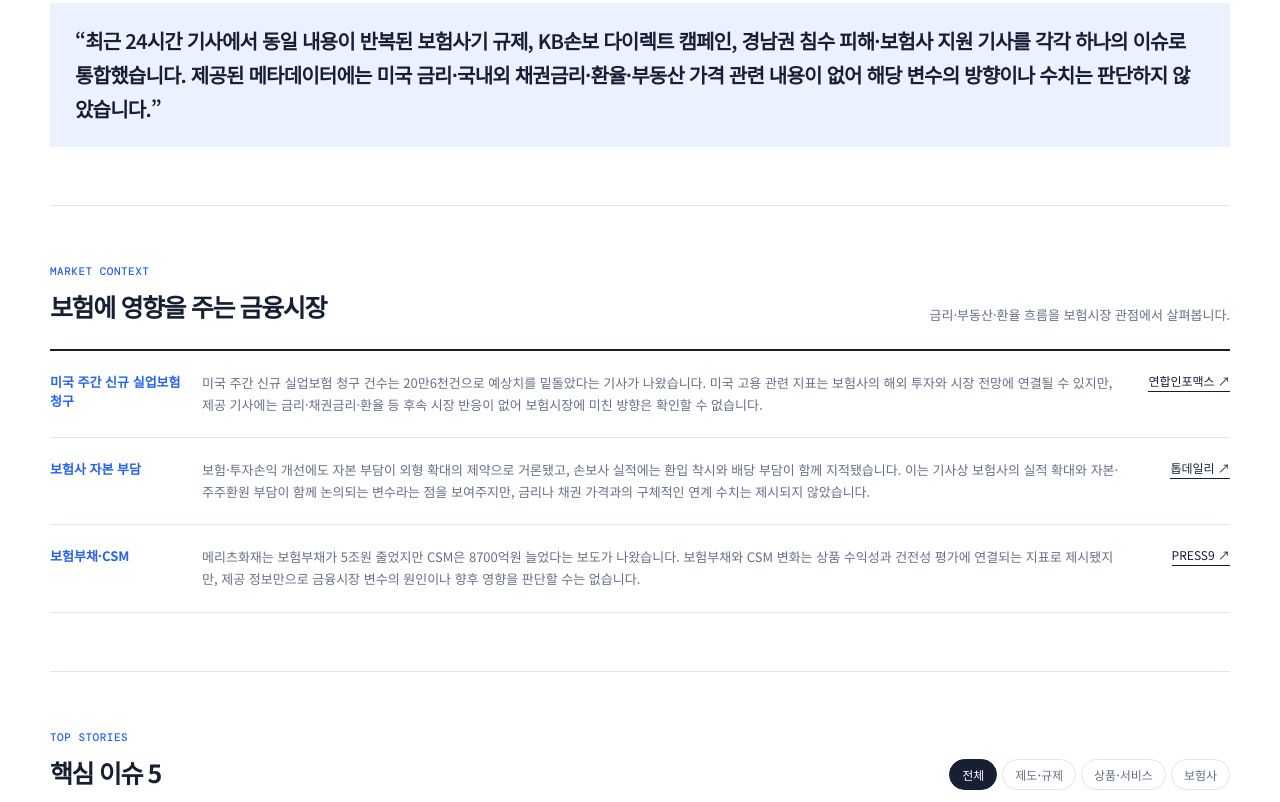
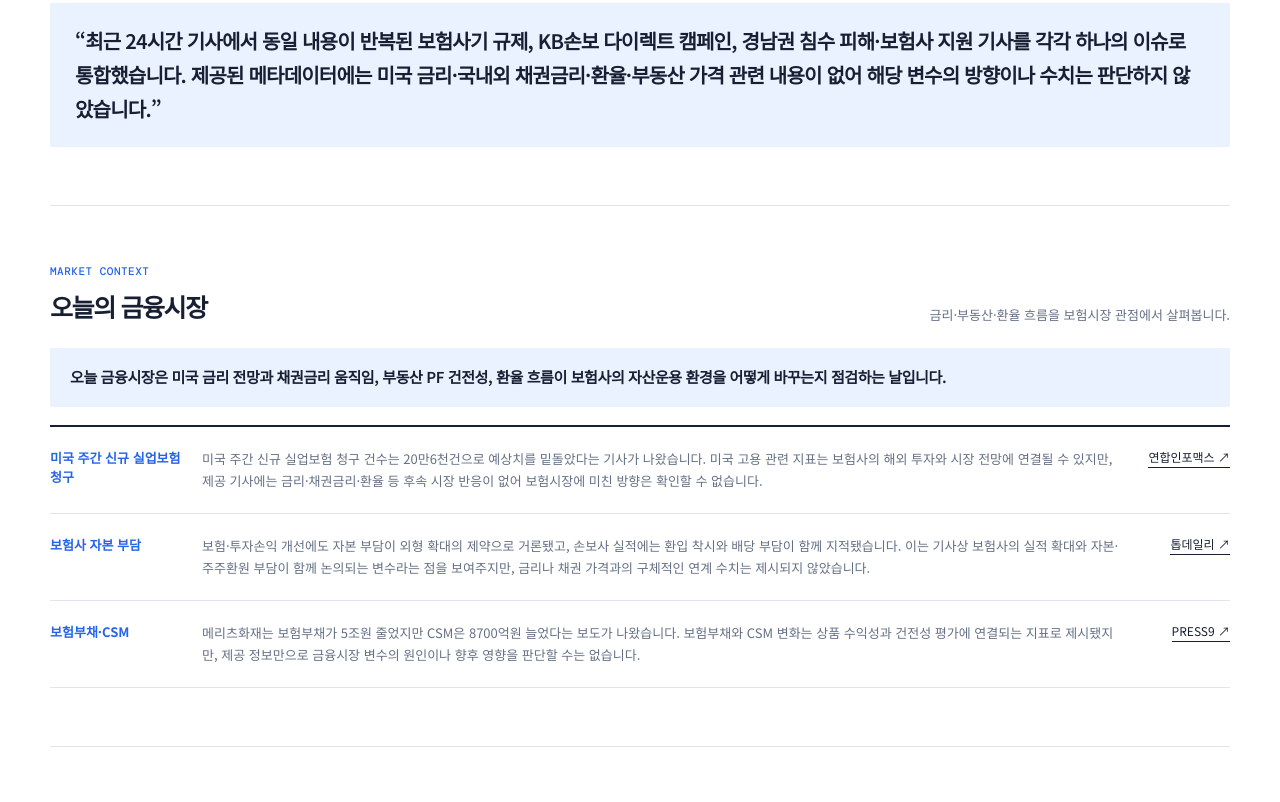
Before and after one commit to lyu897/insurance-daily-brief, a website: page index.html in a window 1280 px wide. Shown: the part 650-1452 px from the top of the page. Drawn offline with nearby package versions, Linux system fonts and the light colour scheme.

Commit message:
Refine daily market review

```diff
--- a/app.js
+++ b/app.js
@@ -55,6 +55,7 @@ fetch("data/brief.json")
     issues = brief.issues;
     document.querySelector("blockquote").textContent = `“${brief.editorNote || ""}”`;
     renderKeywords(brief.keywords);
+    if (brief.marketSummary) document.querySelector("#market-summary").textContent = brief.marketSummary;
     renderMarketContext(brief.marketContext);
     const time = new Date(brief.updatedAt);
     if (!Number.isNaN(time.getTime())) document.querySelector(".updated b").textContent = time.toLocaleTimeString("ko-KR", { hour:"2-digit", minute:"2-digit", hour12:false });
--- a/index.html
+++ b/index.html
@@ -59,10 +59,11 @@
         <div class="section-heading market-heading">
           <div>
             <p class="eyebrow">MARKET CONTEXT</p>
-            <h2 id="market-heading">보험에 영향을 주는 금융시장</h2>
+            <h2 id="market-heading">오늘의 금융시장</h2>
           </div>
           <p>금리·부동산·환율 흐름을 보험시장 관점에서 살펴봅니다.</p>
         </div>
+        <p class="market-summary" id="market-summary">오늘 금융시장은 미국 금리 전망과 채권금리 움직임, 부동산 PF 건전성, 환율 흐름이 보험사의 자산운용 환경을 어떻게 바꾸는지 점검하는 날입니다.</p>
         <div class="market-list" id="market-list">
           <article class="market-item">
             <span>미국 금리</span>
--- a/styles.css
+++ b/styles.css
@@ -19,7 +19,7 @@ h1,h2,p { margin-top:0; } h1 { margin-bottom:17px; font-size:47px; line-height:1
 .brief-status p { font-family:"DM Mono"; font-size:11px; color:var(--muted); margin-bottom:7px; }.brief-status strong { display:block; letter-spacing:-.5px; font-size:17px; margin-bottom:12px; }.brief-status span { color:var(--muted); font-size:12px; }.brief-status i { width:7px; height:7px; background:var(--accent); border-radius:50%; display:inline-block; margin-right:4px; }
 .keyword-section { display:flex; justify-content:space-between; align-items:center; gap:36px; padding:34px 0; border-bottom:1px solid var(--line); }.keyword-section h2 { margin:0 0 5px; font-size:22px; letter-spacing:-1.2px; }.keyword-copy { margin:0; color:var(--muted); font-size:13px; }.keyword-list { display:flex; flex-wrap:wrap; justify-content:flex-end; gap:8px; }.keyword-list span { padding:8px 13px; border:1px solid #aec8ff; border-radius:999px; color:var(--accent); background:#f7faff; font-size:13px; font-weight:600; }
 .summary-section,.market-section,.news-section,.archive-section { padding:58px 0; }.summary-section { border-bottom:1px solid var(--line); }.section-heading { display:flex; align-items:end; justify-content:space-between; }.section-heading h2 { margin:0; font-size:25px; letter-spacing:-1.4px; }.updated { color:var(--muted); font-size:12px; }.updated b { color:var(--ink); font-family:"DM Mono"; font-weight:500; } blockquote { border:0; margin:26px 0 0; padding:21px 25px; background:var(--soft); font-size:20px; font-weight:600; letter-spacing:-.8px; line-height:1.7; }
-.market-section { border-bottom:1px solid var(--line); }.market-heading { align-items:end; }.market-heading > p { margin:0; color:var(--muted); font-size:13px; }.market-list { margin-top:25px; border-top:2px solid var(--ink); }.market-item { display:grid; grid-template-columns:132px 1fr 90px; align-items:start; gap:20px; padding:21px 0; border-bottom:1px solid var(--line); }.market-item span { color:var(--accent); font-size:13px; font-weight:700; }.market-item p { margin:0; color:var(--muted); font-size:13px; line-height:1.7; }.market-item a { justify-self:end; color:var(--ink); border-bottom:1px solid var(--ink); font-size:12px; text-decoration:none; padding-bottom:2px; }.market-item a:hover { color:var(--accent); border-color:var(--accent); }
+.market-section { border-bottom:1px solid var(--line); }.market-heading { align-items:end; }.market-heading > p { margin:0; color:var(--muted); font-size:13px; }.market-summary { margin:24px 0 0; padding:17px 20px; color:var(--ink); background:var(--soft); font-size:15px; font-weight:600; letter-spacing:-.4px; line-height:1.65; }.market-list { margin-top:18px; border-top:2px solid var(--ink); }.market-item { display:grid; grid-template-columns:132px 1fr 90px; align-items:start; gap:20px; padding:21px 0; border-bottom:1px solid var(--line); }.market-item span { color:var(--accent); font-size:13px; font-weight:700; }.market-item p { margin:0; color:var(--muted); font-size:13px; line-height:1.7; }.market-item a { justify-self:end; color:var(--ink); border-bottom:1px solid var(--ink); font-size:12px; text-decoration:none; padding-bottom:2px; }.market-item a:hover { color:var(--accent); border-color:var(--accent); }
 .filters { display:flex; gap:5px; }.filter { border:1px solid var(--line); border-radius:20px; padding:6px 12px; background:transparent; font:500 12px "Noto Sans KR"; color:var(--muted); cursor:pointer; }.filter.selected,.filter:hover { color:white; background:var(--ink); border-color:var(--ink); }
 .news-section { padding-bottom:45px; }.news-heading { margin-bottom:20px; }.news-list { border-top:2px solid var(--ink); }.news-card { display:grid; grid-template-columns:64px 1fr 165px; gap:20px; padding:27px 0; border-bottom:1px solid var(--line); animation:appear .35s ease both; }.rank { color:#93a7ba; font:20px "DM Mono"; }.tag { display:inline-block; color:var(--accent); border:1px solid #aec8ff; border-radius:20px; padding:3px 8px; margin-bottom:8px; font-size:11px; font-weight:600; }.news-card h3 { margin:0 0 8px; font-size:18px; letter-spacing:-.85px; }.news-card p { color:var(--muted); margin:0; font-size:13px; line-height:1.7; }.article-link { align-self:start; justify-self:end; color:var(--ink); border-bottom:1px solid var(--ink); text-decoration:none; font-size:12px; padding-bottom:2px; }.article-link:hover { color:var(--accent); border-color:var(--accent); }
 .archive-section { border-top:1px solid var(--line); }.text-button { color:var(--ink); background:none; border:0; font:600 13px "Noto Sans KR"; cursor:pointer; }.text-button span { color:var(--accent); margin-left:6px; }.archive-list { display:grid; grid-template-columns:repeat(3,1fr); gap:13px; margin-top:25px; }.archive-card { display:block; color:var(--ink); text-decoration:none; background:var(--card); border:1px solid var(--line); padding:19px; min-height:118px; transition:transform .18s, border-color .18s; }.archive-card:hover { transform:translateY(-3px); border-color:var(--accent); }.archive-card time { color:var(--accent); font:11px "DM Mono"; }.archive-card strong { display:block; font-size:14px; letter-spacing:-.5px; margin:13px 0 5px; }.archive-card span { color:var(--muted); font-size:12px; }
```
